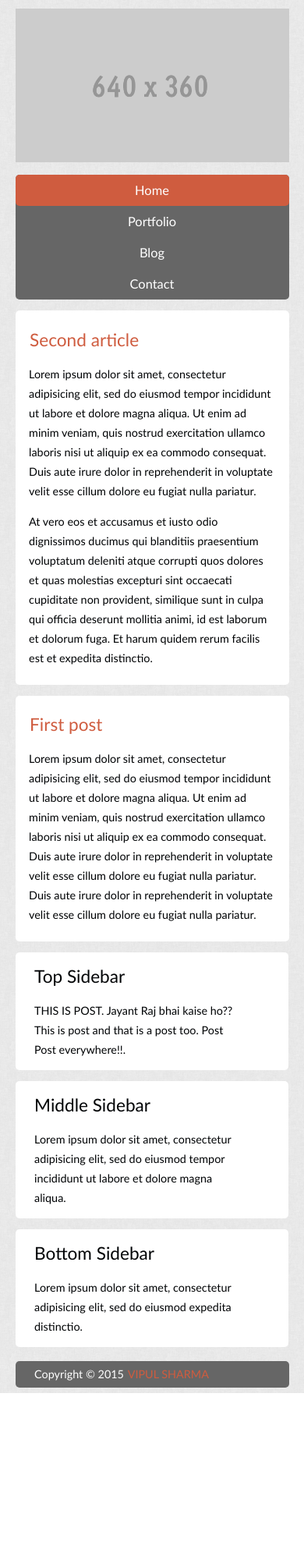
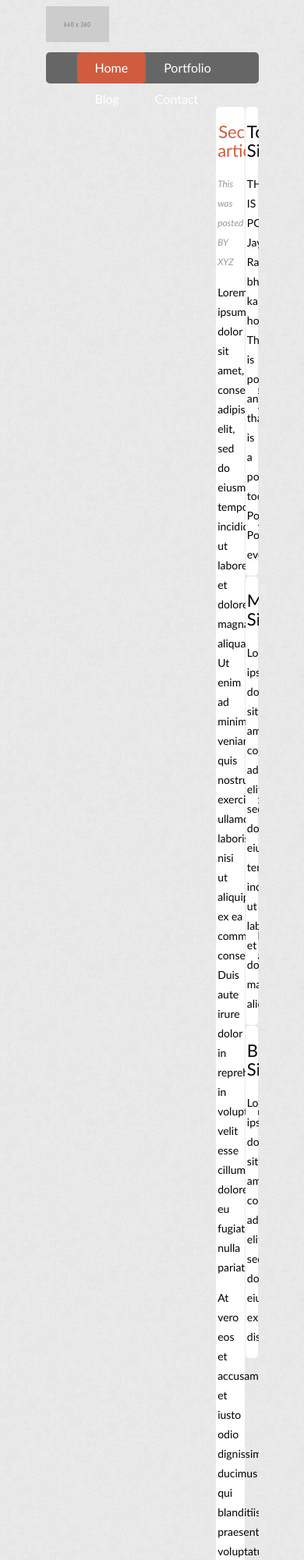
Before and after one commit to vipulroxx/design, a plain HTML site: page index.html in a window 390 px wide. Shown: the top 2000 px of the page at 78% size. Before the commit the page ends 1786 px from the top, so only its background shows below. Drawn offline with Linux system fonts and the light colour scheme.

Commit message:
Removed media queries

```diff
--- a/index.html
+++ b/index.html
@@ -6,7 +6,6 @@
 	<meta charset="utf-8" />
 
 	<link rel="stylesheet" href="style.css" type="text/css" />
-	<meta name="viewport" content="width=device-width, initial-scale=1.0">
 
 </head>
 
--- a/style.css
+++ b/style.css
@@ -201,175 +201,3 @@ a:hover, a:active {
 	width: 91%;
 	margin: 2% auto;
 }
-
-/* media queries*/
-
-@media only screen and (min-width : 150px) and (max-width : 780px)
-{
-	.body {
-		clear: both;
-		margin: 0 auto;
-		width: 90%;
-		font-size: 90%;
-	}
-
-	.mainHeader nav {
-		background: #666;
-		font-size: 1.143em;
-		height: 160px;
-		line-height: 30px;
-		margin-bottom: 0;
-		border-radius: 5px;
-		-moz-border-radius: 5px;
-		-webkit-border-radius: 5px;
-	}
-
-	.mainHeader nav ul {
-		list-style: none;
-		margin: 0 auto;
-		padding-left: 0;
-	}
-
-	.mainHeader nav li {
-		margin-left: 0 auto;
-		width: 100%;
-	}
-
-	.mainHeader nav a:link, .mainHeader nav a:visited {
-		color: #FFF;
-		display: block;
-		height: 30px;
-		padding: 5px 0;
-		text-decoration: none;
-	}
-
-	.mainHeader nav a:active,
-	.mainHeader nav .active a:link, .mainHeader nav .active a:visited {
-		background: #CF5C3F;
-		color: #fff;
-		text-shadow: none !important;
-	}
-
-	.mainHeader nav li a {
-		border-radius: 5px;
-		-moz-border-radius: 5px;
-		-webkit-border-radius: 5px;
-
-		border-radius: 5px;
-		-moz-border-radius: 5px;
-		-webkit-border-radius: 5px;
-	}
-
-	.mainHeader img {
-		width: 100%;
-		height: auto;
-		margin-bottom: 3%;
-	}
-
-	.mainContent {
-		overflow: hidden;
-		line-height: 25px;
-		border-radius: 5px;
-		-moz-border-radius: 5px;
-		-webkit-border-radius: 5px;
-		margin-top: 4%;
-		margin-bottom: 2%;
-	}
-
-	.topcontent {
-		background-color: #FFF;
-		border-radius: 5px;
-		-moz-border-radius: 5px;
-		-webkit-border-radius: 5px;
-		padding: 2% 5%;
-		margin-bottom: 4%;
-	}
-
-	.bottomcontent {
-		background-color: #FFF;
-		border-radius: 5px;
-		-moz-border-radius: 5px;
-		-webkit-border-radius: 5px;
-		padding: 2% 5%;
-	}
-
-	.content {
-		width: 100%;
-		float: left;
-		border-radius: 5px;
-		-moz-border-radius: 5px;
-		-webkit-border-radius: 5px;
-	}
-
-	.post-info {
-		display: none;
-	}
-
-	.top-sidebar {
-		width: 86%;
-		float: left;
-		border-radius: 5px;
-		-moz-border-radius: 5px;
-		-webkit-border-radius: 5px;
-		background-color: #FFF;
-		margin-top: 4%;
-		margin-left: 0;
-		padding: 0 7%;
-		margin-bottom: 0;
-	}
-
-	.top-sidebar p {
-		width: 90%;
-	}
-
-	.middle-sidebar {
-		width: 86%;
-		float: left;
-		border-radius: 5px;
-		-moz-border-radius: 5px;
-		-webkit-border-radius: 5px;
-		background-color: #FFF;
-		margin-top: 4%;
-		margin-left: 0;
-		padding: 0 7%;
-		margin-bottom: 0;
-	}
-
-	.middle-sidebar p {
-		width: 90%;
-	}
-
-	.bottom-sidebar {
-		width: 86%;
-		float: left;
-		border-radius: 5px;
-		-moz-border-radius: 5px;
-		-webkit-border-radius: 5px;
-		background-color: #FFF;
-		margin-top: 4%;
-		margin-left: 0%;
-		padding: 0 7%;
-		margin-bottom: 1%;
-	}
-
-	.bottom-sidebar p {
-		width: 90%;
-	}
-
-	.mainFooter {
-		width: 100%;
-		float: left;
-		margin: 2% 0;
-		padding-left: 0;
-		background-color: #666;
-		border-radius: 5px;
-		-moz-border-radius: 5px;
-		-webkit-border-radius: 5px;
-		color: #FFF;
-	}
-
-	.mainFooter p {
-		width: 86%;
-		margin: 2% auto;
-	}
-}
```
